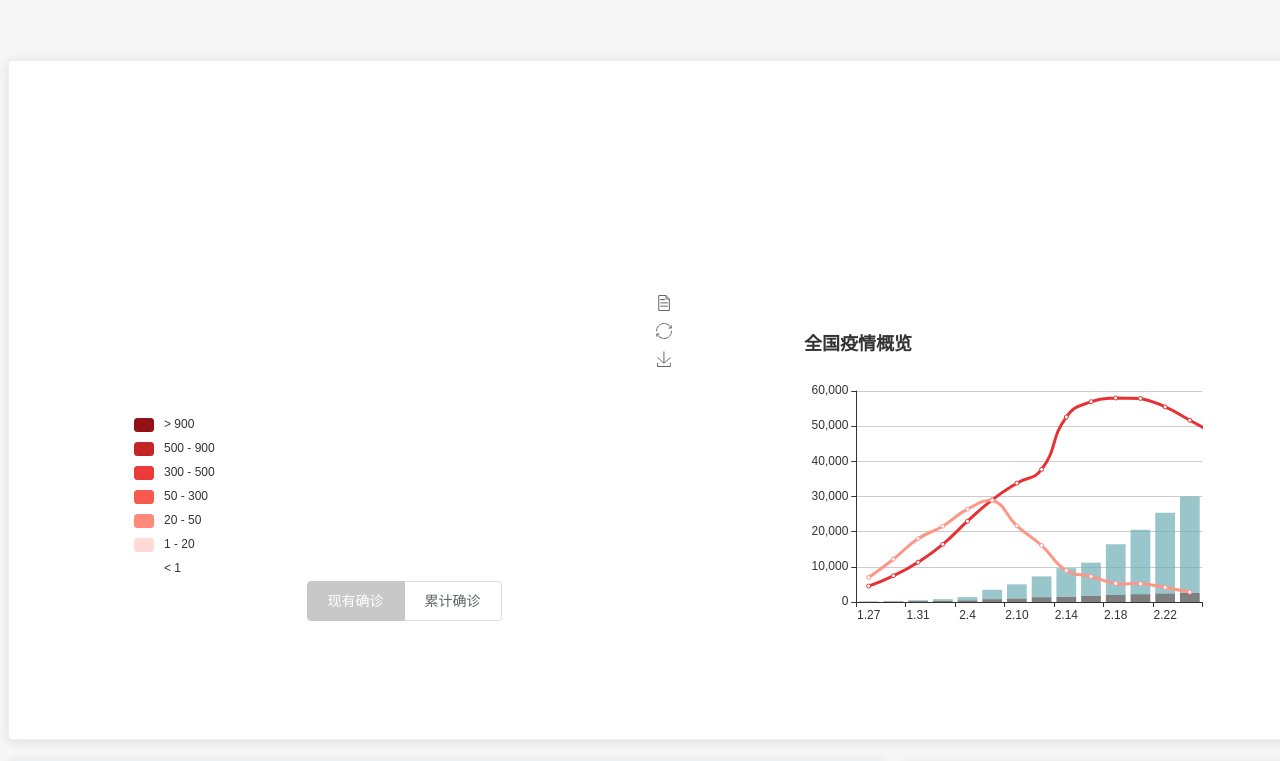
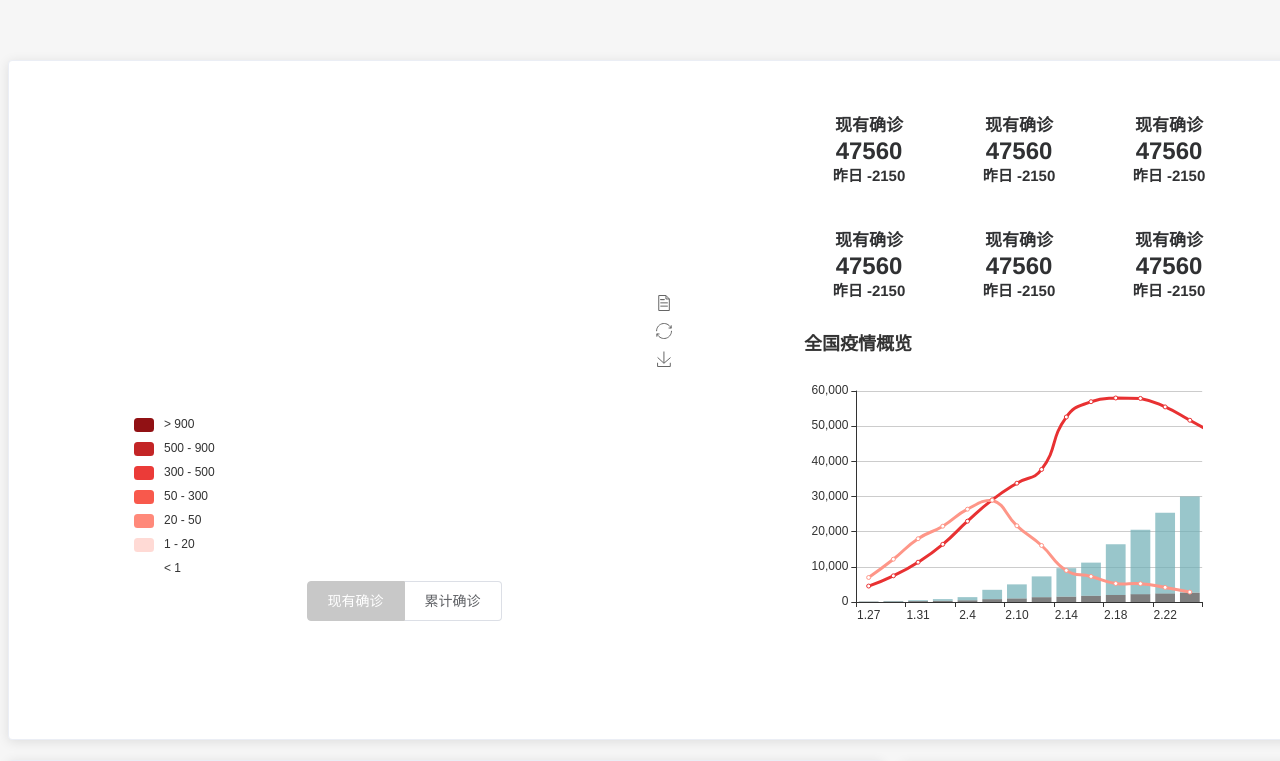
Before and after one commit to LOCICC/InfectStatisticWeb, a Vue app in the folder infect-statistic-prj/: page / in a window 1280 px wide. Shown: the top 761 px of the page. Built offline with nearby package versions, Linux system fonts and the light colour scheme.

Commit message:
新版工程文件，加入了六种数据的文字显示。工程上添加了新的vue文件

```diff
--- a/infect-statistic-prj/src/components/BigData.vue
+++ b/infect-statistic-prj/src/components/BigData.vue
@@ -1,13 +1,63 @@
 <template>
-    $END$
+  <div>
+    <div v-for="(item,i) in items" :key="item" :class="sstt[i]" style="width: 80px;height: 65px">
+      <p style="font-size: 17px;font-weight: bolder;height: 19px">{{item.title}}</p>
+      <p style="font-weight: bolder;font-size: 24px;margin-top: -10px">{{item.data}}</p>
+      <p style="font-size: 15px;font-weight: bolder;margin-top: -25px">昨日 {{item.data1}}</p>
+    </div>
+  </div>
 </template>
 
 <script>
   export default {
-    name: 'BigData'
+    name: 'BigData',
+    data() {
+      return {
+        items: [
+          {title: '现有确诊', data: 47560, data1: -2150},
+          {title: '现有确诊', data: 47560, data1: -2150},
+          {title: '现有确诊', data: 47560, data1: -2150},
+          {title: '现有确诊', data: 47560, data1: -2150},
+          {title: '现有确诊', data: 47560, data1: -2150},
+          {title: '现有确诊', data: 47560, data1: -2150}
+        ],
+        sstt: [
+          'ss1',
+          'ss2',
+          'ss3',
+          'ss4',
+          'ss5',
+          'ss6'
+        ]
+      }
+    }
   }
 </script>
 
 <style scoped>
+  .ss1{
+    margin-top: 50px;
+    margin-left: 0px;
+  }
+  .ss2{
+    margin-top: -82px;
+    margin-left: 150px;
+  }
+  .ss3{
+    margin-top:-82px;
+    margin-left: 300px;
+  }
+  .ss4{
+    margin-top:50px;
+    margin-left: 0px;
+  }
+  .ss5{
+    margin-top:-82px;
+    margin-left: 150px;
+  }
+  .ss6{
+    margin-top:-82px;
+    margin-left: 300px;
+  }
 
 </style>
--- a/infect-statistic-prj/src/components/PartOne.vue
+++ b/infect-statistic-prj/src/components/PartOne.vue
@@ -2,17 +2,20 @@
   <el-card id="CardOne">
       <Map></Map>
       <StatisticalChart id="StatisticalChart"></StatisticalChart>
+    <BigData id="bigData"></BigData>
   </el-card>
 </template>
 
 <script>
   import StatisticalChart from '../components/StatisticalChart'
   import Map from '../components/Map'
+  import BigData from '../components/BigData'
   export default {
     name: 'PartOne',
     components: {
       Map,
-      StatisticalChart
+      StatisticalChart,
+      BigData
     }
   }
 </script>
@@ -22,4 +25,10 @@
     margin-top: -500px;
     margin-left: 770px;
   }
+  #bigData{
+    width: 500px;
+    height: 200px;
+    margin-top: -570px;
+    margin-left: 800px;
+  }
 </style>
--- a/infect-statistic-prj/src/components/StatisticalChart.vue
+++ b/infect-statistic-prj/src/components/StatisticalChart.vue
@@ -22,7 +22,7 @@
             var ajaxi = res.length
             var i0 = 0
             while (i0 < ajaxi) {
-              window.console.log(res[i0]['ip'])
+              window.console.log(res[i0])
               i0 += 1
             }
             init('StatisticalChart', dataList0, msg)
```
